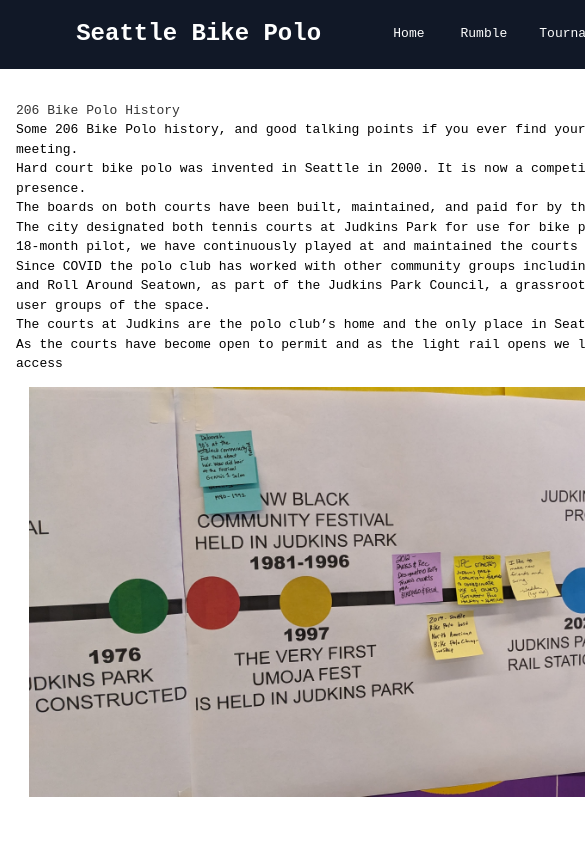
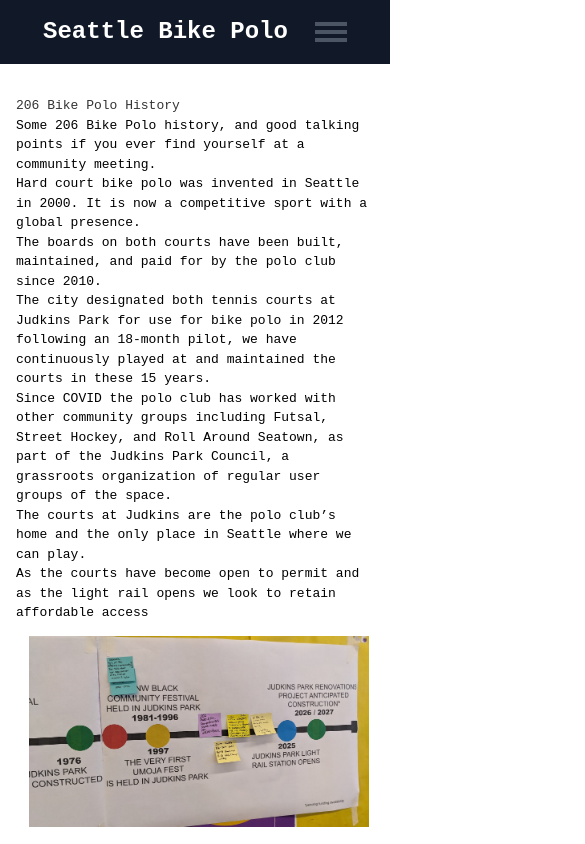
Before and after one commit to geluso/206bikepolo.com, a Next.js app: page /history in a window 390 px wide. Shown: the top 844 px of the page, 585 px wide, since content can reach past the window. Built offline with nearby package versions, Linux system fonts and the light colour scheme.

Commit message:
Make main container max-width instead of width, add vibe-coded hamburger menu for small devices

```diff
--- /dev/null
+++ b/app/components/HamburgerMenu.tsx
@@ -0,0 +1,63 @@
+import { useState } from "react";
+
+interface Tab {
+  label: string;
+  href: string;
+}
+
+interface HamburgerMenuProps {
+  tabs: Tab[];
+}
+
+const HamburgerMenu: React.FC<HamburgerMenuProps> = ({ tabs }) => {
+  const [isOpen, setIsOpen] = useState<boolean>(false);
+
+  const toggleMenu = (): void => {
+    setIsOpen(!isOpen);
+  };
+
+  return (
+    <div className="sm:hidden relative">
+      <button
+        className="flex flex-col items-center justify-center w-8 h-8 space-y-1 focus:outline-none"
+        onClick={toggleMenu}
+        aria-label="Toggle navigation menu"
+      >
+        <span
+          className={`block w-8 h-1 bg-gray-600 transform transition-transform ${
+            isOpen ? "rotate-45 translate-y-2" : ""
+          }`}
+        ></span>
+        <span
+          className={`block w-8 h-1 bg-gray-600 transition-opacity ${
+            isOpen ? "opacity-0" : "opacity-100"
+          }`}
+        ></span>
+        <span
+          className={`block w-8 h-1 bg-gray-600 transform transition-transform ${
+            isOpen ? "-rotate-45 -translate-y-2" : ""
+          }`}
+        ></span>
+      </button>
+
+      {isOpen && (
+        <div className="absolute right-0 mt-2 w-48 bg-white shadow-lg rounded-lg">
+          <ul className="flex flex-col p-2 space-y-2">
+            {tabs.map((tab, index) => (
+              <li key={index}>
+                <a
+                  href={tab.href}
+                  className="block px-4 py-2 text-gray-800 hover:bg-gray-100"
+                >
+                  {tab.label}
+                </a>
+              </li>
+            ))}
+          </ul>
+        </div>
+      )}
+    </div>
+  );
+};
+
+export default HamburgerMenu;
--- a/app/components/NavigationTabs.tsx
+++ b/app/components/NavigationTabs.tsx
@@ -1,5 +1,7 @@
+'use client';
 import React from "react";
 import NavItem from "./NavItem";
+import HamburgerMenu from "./HamburgerMenu";
 
 interface Tab {
   label: string;
@@ -19,7 +21,8 @@ const NavigationTabs: React.FC<NavigationTabsProps> = ({ tabs }) => {
             Seattle Bike Polo
           </span>
         </a>
-        <div className="flex w-auto">
+        <HamburgerMenu tabs={tabs}/>
+        <div className="hidden sm:flex sm:w-auto">
           <ul className="flex space-x-2 md:space-x-8">
             {tabs.map((tab, index) => (
               <li className="mb-px mr-1" key={index}>
--- a/app/globals.css
+++ b/app/globals.css
@@ -25,7 +25,7 @@ body {
 }
 
 #main {
-  width: 800px;
+  max-width: 800px;
   font-family: monospace;
 }
 
```
